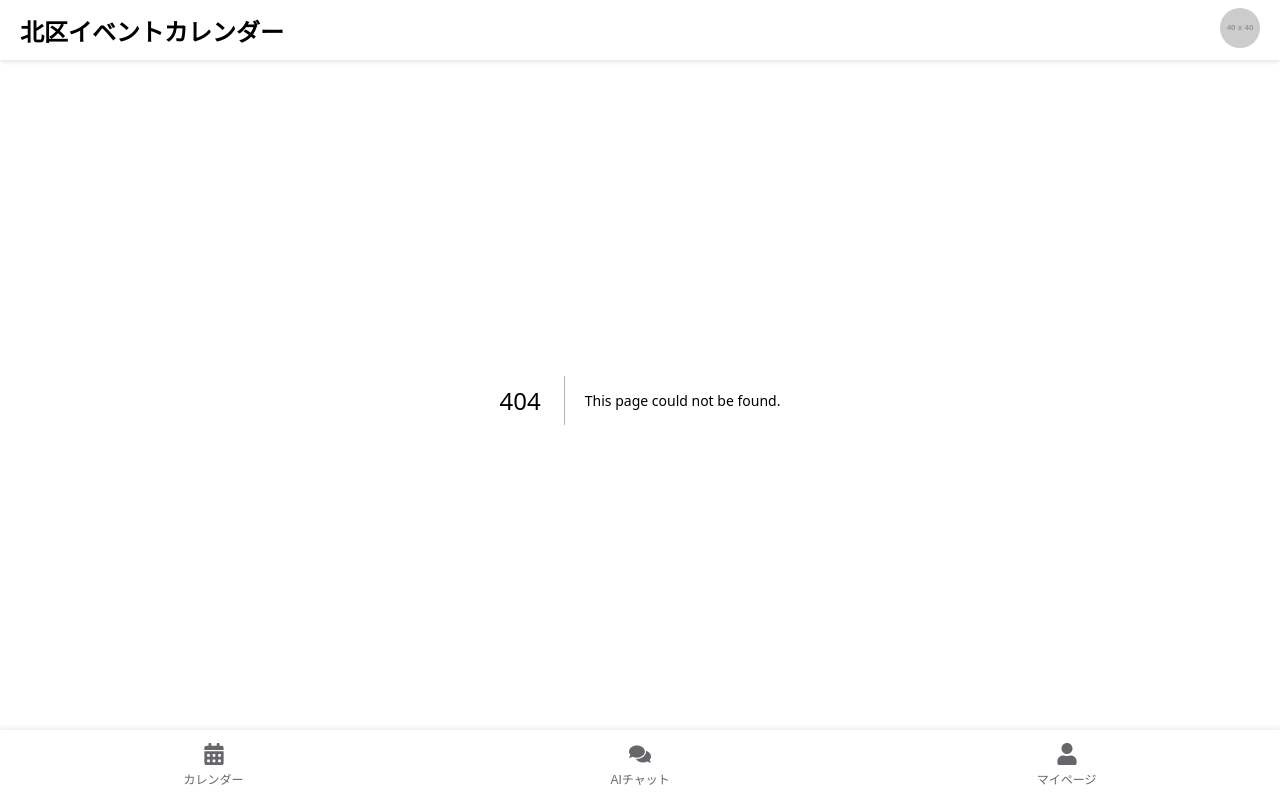
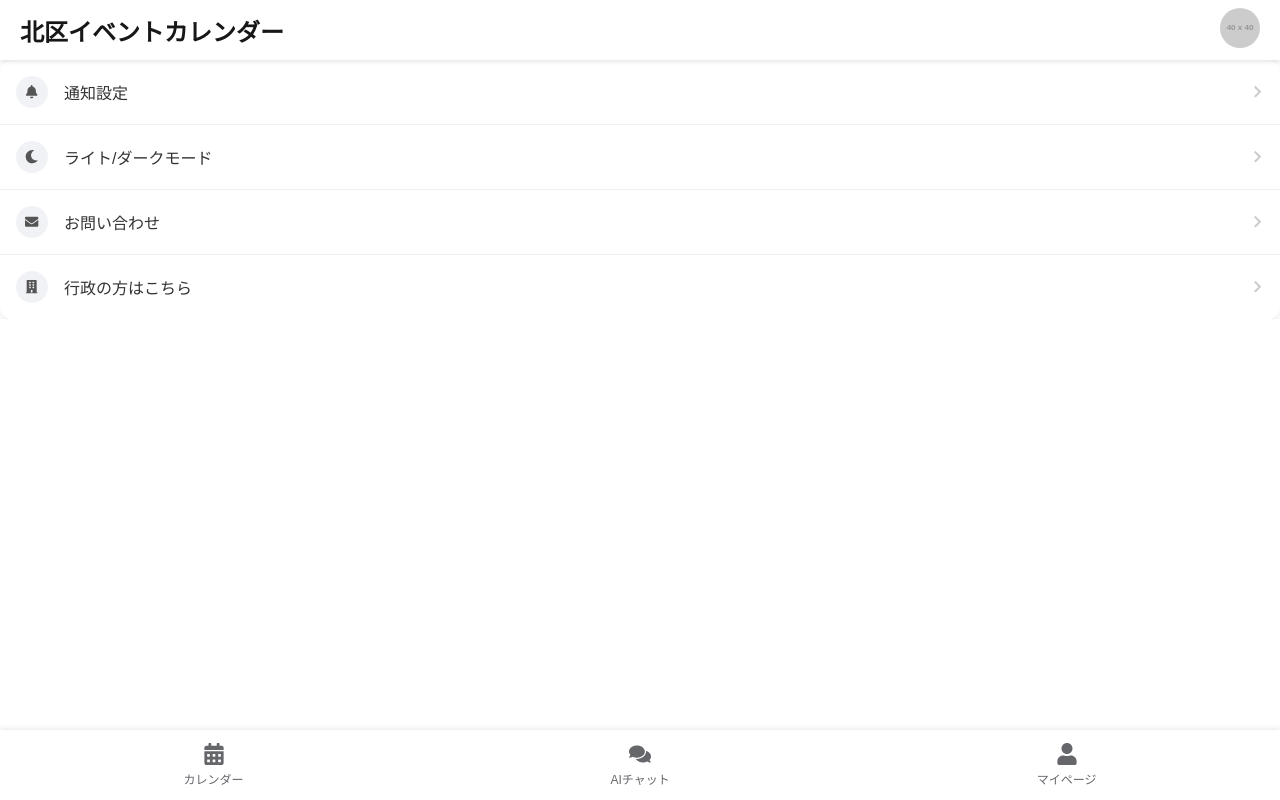
Before and after one commit to 1f10230039/team-practice-2025-odekake-calendar, a Next.js app: page /setting in a window 1280 px wide. Before the commit this address had no page. Built offline with nearby package versions, Linux system fonts and the light colour scheme.

Commit message:
setting/page.jsxとsettigs/SettingsMenu.jsxを作成し、メニューボタンを作成

```diff
--- /dev/null
+++ b/src/app/setting/page.jsx
@@ -0,0 +1,9 @@
+// 必要なコンポーネントをインポート
+import SettingsMenu from "@/components/settings/SettingsMenu";
+
+/**
+ * 設定ページを表示するためのサーバーコンポーネント
+ */
+export default function SettingsPage() {
+  return <SettingsMenu />;
+}
--- /dev/null
+++ b/src/components/settings/SettingsMenu.jsx
@@ -0,0 +1,93 @@
+// クライアントサイドで動作することを宣言
+"use client";
+
+import styled from "@emotion/styled";
+// アイコン表示用のライブラリから、使いたいアイコンをインポート
+import {
+  FaBell,
+  FaMoon,
+  FaEnvelope,
+  FaBuilding,
+  FaChevronRight,
+} from "react-icons/fa";
+
+// --- Emotionでスタイル定義 ---
+const MenuContainer = styled.div`
+  margin-top: 60px;
+  background-color: #fff;
+  border-radius: 12px;
+  box-shadow: 0 4px 12px rgba(0, 0, 0, 0.08);
+  overflow: hidden;
+`;
+
+const MenuItem = styled.button`
+  display: flex;
+  align-items: center;
+  width: 100%;
+  padding: 16px;
+  background: none;
+  border: none;
+  border-bottom: 1px solid #f0f0f0;
+  text-align: left;
+  cursor: pointer;
+  transition: background-color 0.2s;
+
+  &:last-child {
+    border-bottom: none;
+  }
+
+  &:hover {
+    background-color: #f9f9f9;
+  }
+`;
+
+const IconWrapper = styled.div`
+  display: flex;
+  align-items: center;
+  justify-content: center;
+  width: 32px;
+  height: 32px;
+  margin-right: 16px;
+  background-color: #f0f2f5;
+  border-radius: 50%;
+  color: #555;
+`;
+
+const MenuLabel = styled.span`
+  flex-grow: 1; /* ラベルが残りのスペースを全部使うようにする */
+  font-size: 1rem;
+  font-weight: 500;
+  color: #333;
+`;
+
+const ChevronIcon = styled(FaChevronRight)`
+  color: #ccc;
+`;
+
+/**
+ * 設定画面のメニュー項目を表示するコンポーネント
+ */
+export default function SettingsMenu() {
+  // メニューの情報を配列で管理すると、コードがスッキリするよ！
+  const menuItems = [
+    { icon: <FaBell />, label: "通知設定" },
+    { icon: <FaMoon />, label: "ライト/ダークモード" },
+    { icon: <FaEnvelope />, label: "お問い合わせ" },
+    { icon: <FaBuilding />, label: "行政の方はこちら" },
+  ];
+
+  return (
+    <MenuContainer>
+      {menuItems.map((item, index) => (
+        <MenuItem
+          key={index}
+          onClick={() => alert(`${item.label}がクリックされました！`)}
+        >
+          <IconWrapper>{item.icon}</IconWrapper>
+          <MenuLabel>{item.label}</MenuLabel>
+          <ChevronIcon />
+        </MenuItem>
+      ))}
+    </MenuContainer>
+  );
+}
```
Also changed, not shown: src/app/chat/page.jsx (renamed from src/app/chat/page.js), src/app/event/[id]/page.jsx (renamed from src/app/event/[id]/page.js), src/app/mypage/page.jsx (renamed from src/app/mypage/page.js), src/app/page.jsx (renamed from src/app/page.js).
